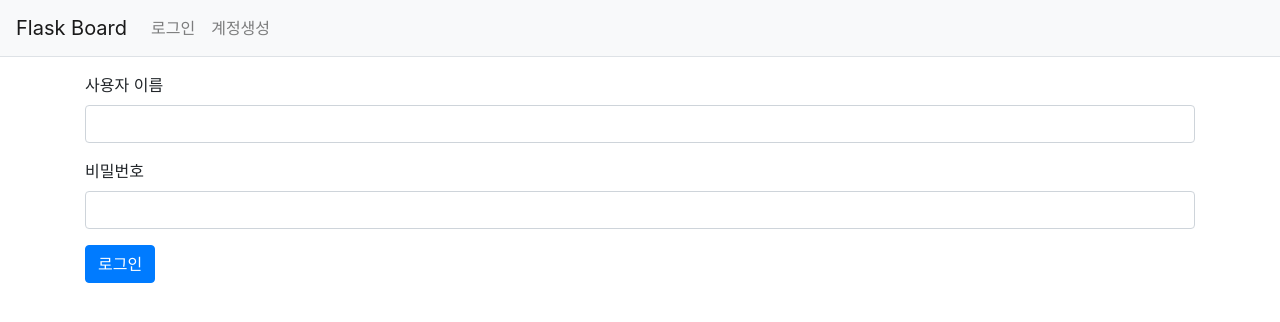
After one commit to juhoi/flaskBoard, a Flask app: template board/templates/auth/login.html in a window 1280 px wide. The commit adds this page. Shown: the top 322 px of the page. Run offline with Flask 2, Linux system fonts and the light colour scheme; the template is opened without the code that fills it: values that come from a table or form of the project are taken from there, others are empty; some libraries are stand-ins or nearby versions.

Commit message:
~ 3-07 로그인 & 로그아웃

```diff
--- a/board/forms.py
+++ b/board/forms.py
@@ -20,3 +20,8 @@ class UserCreateForm(FlaskForm):
     ])
     password2 = PasswordField('비밀번호확인', validators=[DataRequired()])
     email = EmailField('이메일', [DataRequired(), Email()])
+
+
+class UserLoginForm(FlaskForm):
+    username = StringField('사용자이름', validators=[DataRequired(), Length(min=3, max=25)])
+    password = PasswordField('비밀번호', validators=[DataRequired()])
--- /dev/null
+++ b/board/templates/auth/login.html
@@ -0,0 +1,20 @@
+{% extends "base.html" %}
+{% block content %}
+<div class="container my-3">
+    <form method="post" action="" class="post-form">
+        {{ form.csrf_token }}
+        {% include "form_errors.html" %}
+        <div class="form-group">
+            <label for="username">사용자 이름</label>
+            <input type="text" class="form-control" name="username" id="username"
+            value="{{ form.username.data or '' }}">
+        </div>
+        <div class="form-group">
+            <label for="password">비밀번호</label>
+            <input type="password" class="form-control" name="password" id="password"
+            value="{{ form.password.data or '' }}">
+        </div>
+        <button class="btn btn-primary" type="submit">로그인</button>
+    </form>
+</div>
+{% endblock %}
--- a/board/templates/navbar.html
+++ b/board/templates/navbar.html
@@ -5,13 +5,21 @@
         <span class="navbar-toggler-icon"></span>
     </button>
     <div class="collapse navbar-collapse flex-grow-0" id="navbarNav">
+        {% if g.user %}
         <ul class="navbar-nav">
+            <li class="nav-item">
+                <a href="{{ url_for('auth.logout') }}" class="nav-link">{{ g.user.username }} (로그아웃)</a>
+            </li>
+        </ul>
+        {% else %}
+        <ul class="navbar-nav">
+            <li class="nav-item ">
+                <a class="nav-link" href="{{ url_for('auth.login') }}">로그인</a>
+            </li>
             <li class="nav-item ">
                 <a class="nav-link" href="{{ url_for('auth.signup') }}">계정생성</a>
             </li>
-            <li class="nav-item ">
-                <a class="nav-link" href="#">로그인</a>
-            </li>
         </ul>
+        {% endif %}
     </div>
 </nav>
```
Also changed, not shown: board/views/auth_views.py (+36 -3 lines).
